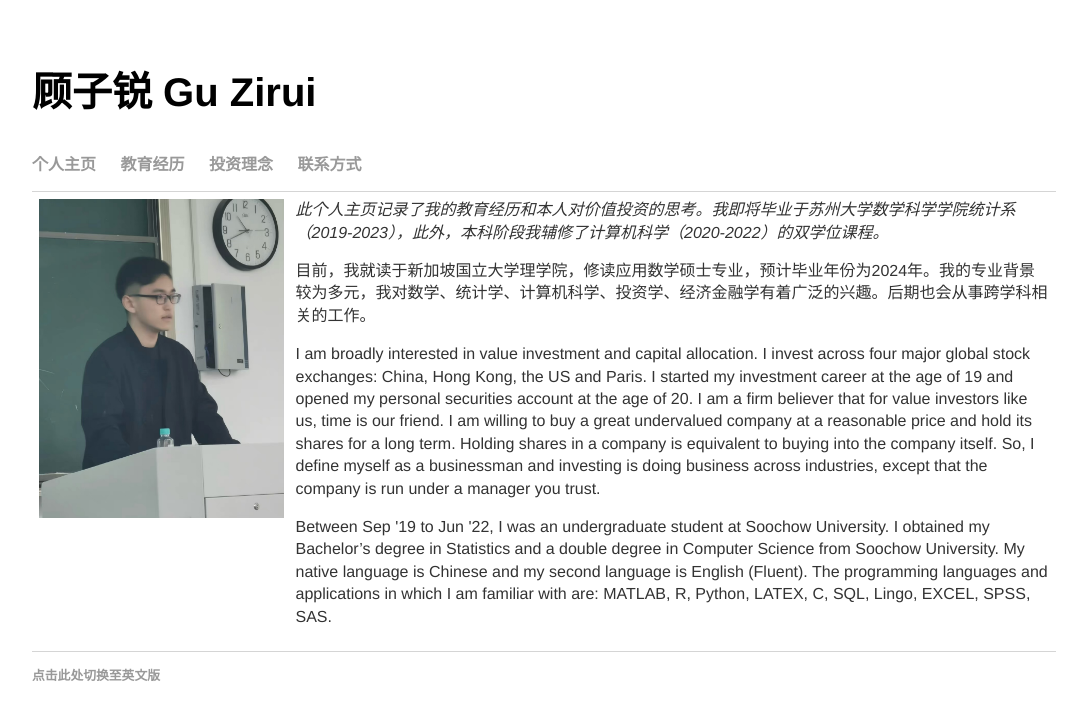
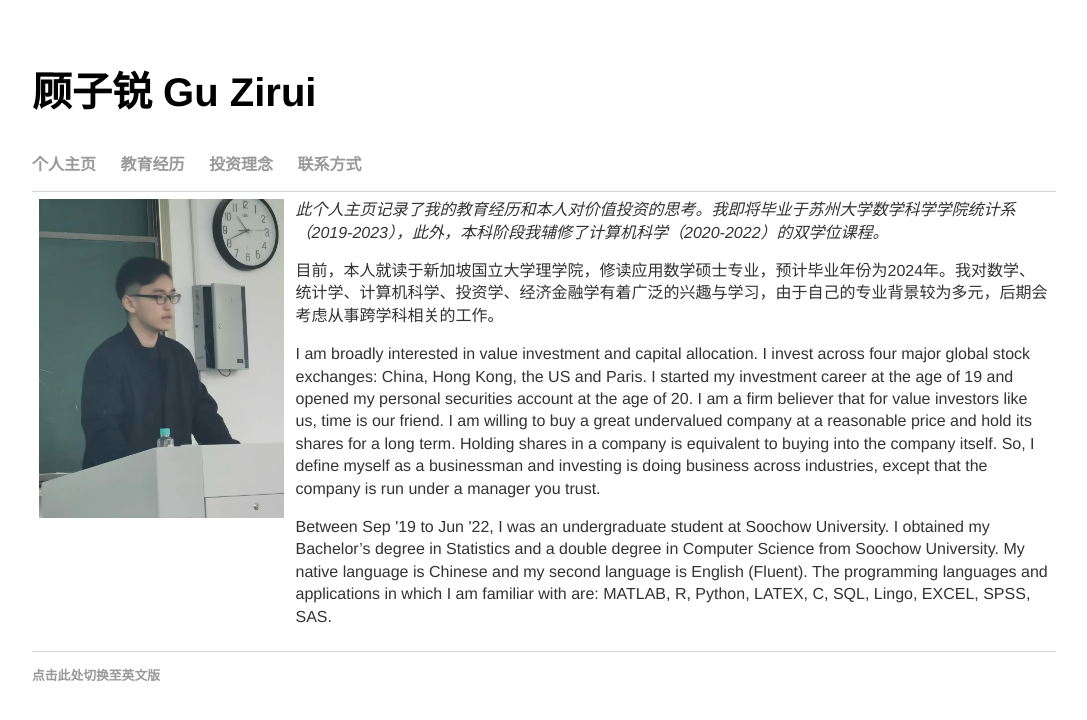
Before and after one commit to guzirui/guzirui.github.io, a Jekyll site: the page built from index.html, in a window 1280 px wide. Shown: the top 720 px of the page, without its empty margins (96-1183 px from the left). Built offline with Jekyll 4.4.1, drawn with Linux system fonts in a browser that asks for light colours.

Commit message:
Update index.html

```diff
--- a/index.html
+++ b/index.html
@@ -23,7 +23,7 @@ title: 顾子锐 Gu Zirui
       <div id="blurb">
 	<p><i>此个人主页记录了我的教育经历和本人对价值投资的思考。我即将毕业于苏州大学数学科学学院统计系（2019-2023），此外，本科阶段我辅修了计算机科学（2020-2022）的双学位课程。</i></p>
 
-	<p>目前，我就读于新加坡国立大学理学院，修读应用数学硕士专业，预计毕业年份为2024年。我的专业背景较为多元，我对数学、统计学、计算机科学、投资学、经济金融学有着广泛的兴趣。后期也会从事跨学科相关的工作。</p>
+	<p>目前，本人就读于新加坡国立大学理学院，修读应用数学硕士专业，预计毕业年份为2024年。我对数学、统计学、计算机科学、投资学、经济金融学有着广泛的兴趣与学习，由于自己的专业背景较为多元，后期会考虑从事跨学科相关的工作。</p>
 
 	<p>I am broadly interested in value investment and capital allocation. I invest across four major global stock exchanges: China, Hong Kong, the US and Paris. I started my investment career at the age of 19 and opened my personal securities account at the age of 20. I am a firm believer that for value investors like us, time is our friend. I am willing to buy a great undervalued company at a reasonable price and hold its shares for a long term. Holding shares in a company is equivalent to buying into the company itself. So, I define myself as a businessman and investing is doing business across industries, except that the company is run under a manager you trust.</p>
 
```
